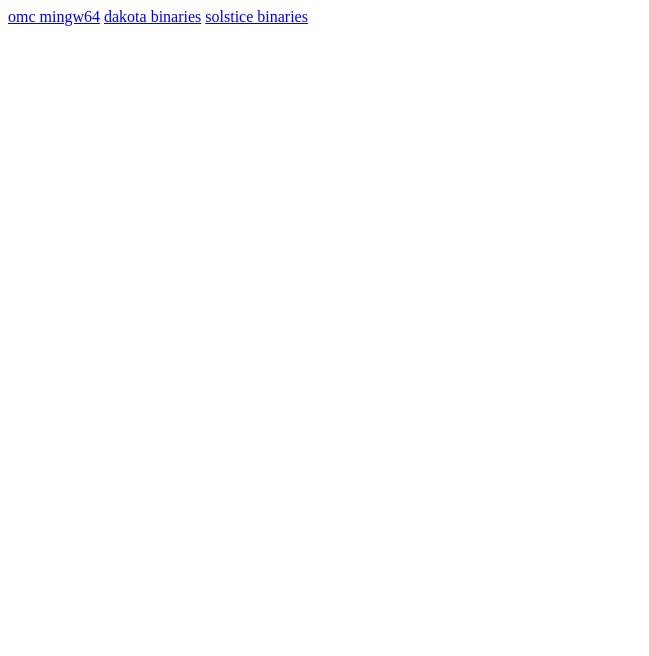
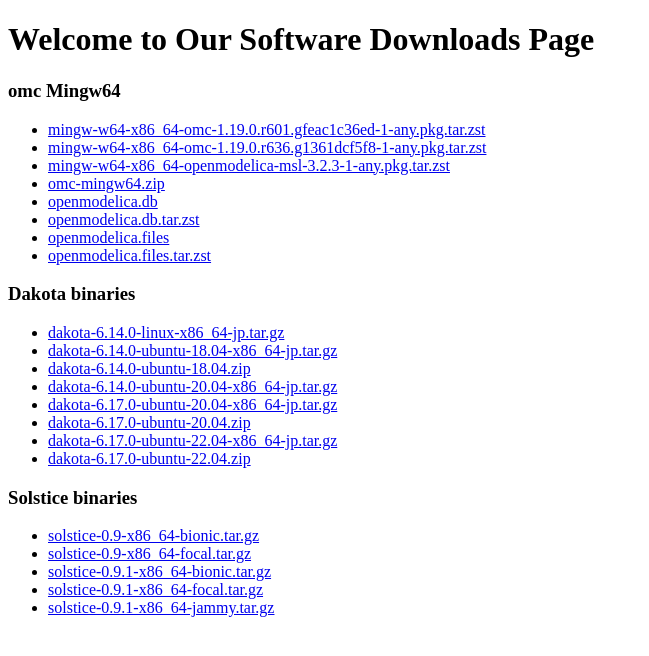
Before and after one commit to yewang726/test-gitpage.github.io, a plain HTML site: page index.html in a window 1280 px wide. Shown: the whole page, without its empty margins (0-649 px from the left). Drawn offline with Linux system fonts and the light colour scheme.

Commit message:
add download links

```diff
--- a/index.html
+++ b/index.html
@@ -1,3 +1,47 @@
-<a href="https://github.com/yewang726/test-gitpage.github.io/tree/main/omc-mingw64" download>omc mingw64</a>
-<a href="https://github.com/yewang726/test-gitpage.github.io/tree/main/dakota-binaries" download>dakota binaries</a>
-<a href="https://github.com/yewang726/test-gitpage.github.io/tree/main/solstice-binaries" download>solstice binaries</a>
+<!DOCTYPE html>
+<html lang="en">
+<head>
+    <meta charset="UTF-8">
+    <meta name="viewport" content="width=device-width, initial-scale=1.0">
+    <title>Software Installation Downloads</title>
+</head>
+<body>
+    <h1>Welcome to Our Software Downloads Page</h1>
+
+<h3>omc Mingw64</h3>
+<ul>
+    <li><a href="https://github.com/yewang726/test-gitpage.github.io/blob/main/omc-mingw64/mingw-w64-x86_64-omc-1.19.0.r601.gfeac1c36ed-1-any.pkg.tar.zst"download>mingw-w64-x86_64-omc-1.19.0.r601.gfeac1c36ed-1-any.pkg.tar.zst</a></li>
+    <li><a href="https://github.com/yewang726/test-gitpage.github.io/blob/main/omc-mingw64/mingw-w64-x86_64-omc-1.19.0.r636.g1361dcf5f8-1-any.pkg.tar.zst"download>mingw-w64-x86_64-omc-1.19.0.r636.g1361dcf5f8-1-any.pkg.tar.zst</a></li>
+    <li><a href="https://github.com/yewang726/test-gitpage.github.io/blob/main/omc-mingw64/mingw-w64-x86_64-openmodelica-msl-3.2.3-1-any.pkg.tar.zst"download>mingw-w64-x86_64-openmodelica-msl-3.2.3-1-any.pkg.tar.zst</a></li>
+    <li><a href="https://github.com/yewang726/test-gitpage.github.io/blob/main/omc-mingw64/omc-mingw64.zip"download>omc-mingw64.zip</a></li>
+    <li><a href="https://github.com/yewang726/test-gitpage.github.io/blob/main/omc-mingw64/openmodelica.db"download>openmodelica.db</a></li>
+    <li><a href="https://github.com/yewang726/test-gitpage.github.io/blob/main/omc-mingw64/openmodelica.db.tar.zst"download>openmodelica.db.tar.zst</a></li>
+    <li><a href="https://github.com/yewang726/test-gitpage.github.io/blob/main/omc-mingw64/openmodelica.files"download>openmodelica.files</a></li>
+    <li><a href="https://github.com/yewang726/test-gitpage.github.io/blob/main/omc-mingw64/openmodelica.files.tar.zst"download>openmodelica.files.tar.zst</a></li>
+
+</ul>
+
+<h3>Dakota binaries</h3>
+<ul>
+    <li><a href="https://github.com/yewang726/test-gitpage.github.io/tree/main/dakota-binaries/dakota-6.14.0-linux-x86_64-jp.tar.gz" download>dakota-6.14.0-linux-x86_64-jp.tar.gz</a></li>
+    <li><a href="https://github.com/yewang726/test-gitpage.github.io/tree/main/dakota-binaries/dakota-6.14.0-ubuntu-18.04-x86_64-jp.tar.gz" download>dakota-6.14.0-ubuntu-18.04-x86_64-jp.tar.gz</a></li>
+    <li><a href="https://github.com/yewang726/test-gitpage.github.io/tree/main/dakota-binaries/dakota-6.14.0-ubuntu-18.04.zip" download>dakota-6.14.0-ubuntu-18.04.zip</a></li>
+    <li><a href="https://github.com/yewang726/test-gitpage.github.io/tree/main/dakota-binaries/dakota-6.14.0-ubuntu-20.04-x86_64-jp.tar.gz" download>dakota-6.14.0-ubuntu-20.04-x86_64-jp.tar.gz</a></li>
+    <li><a href="https://github.com/yewang726/test-gitpage.github.io/tree/main/dakota-binaries/dakota-6.17.0-ubuntu-20.04-x86_64-jp.tar.gz" download>dakota-6.17.0-ubuntu-20.04-x86_64-jp.tar.gz</a></li>
+    <li><a href="https://github.com/yewang726/test-gitpage.github.io/tree/main/dakota-binaries/dakota-6.17.0-ubuntu-20.04.zip" download>dakota-6.17.0-ubuntu-20.04.zip</a></li>
+    <li><a href="https://github.com/yewang726/test-gitpage.github.io/tree/main/dakota-binaries/dakota-6.17.0-ubuntu-22.04-x86_64-jp.tar.gz" download>dakota-6.17.0-ubuntu-22.04-x86_64-jp.tar.gz</a></li>
+    <li><a href="https://github.com/yewang726/test-gitpage.github.io/tree/main/dakota-binaries/dakota-6.17.0-ubuntu-22.04.zip" download>dakota-6.17.0-ubuntu-22.04.zip</a></li>
+</ul>
+
+
+<h3>Solstice binaries</h3>
+<ul>
+    <li><a href="https://github.com/yewang726/test-gitpage.github.io/tree/main/solstice-binaries/solstice-0.9-x86_64-bionic.tar.gz" download>solstice-0.9-x86_64-bionic.tar.gz</a></li>
+    <li><a href="https://github.com/yewang726/test-gitpage.github.io/tree/main/solstice-binaries/solstice-0.9-x86_64-focal.tar.gz" download>solstice-0.9-x86_64-focal.tar.gz</a></li>
+    <li><a href="https://github.com/yewang726/test-gitpage.github.io/tree/main/solstice-binaries/solstice-0.9.1-x86_64-bionic.tar.gz" download>solstice-0.9.1-x86_64-bionic.tar.gz</a></li>
+    <li><a href="https://github.com/yewang726/test-gitpage.github.io/tree/main/solstice-binaries/solstice-0.9.1-x86_64-focal.tar.gz" download>solstice-0.9.1-x86_64-focal.tar.gz</a></li>
+    <li><a href="https://github.com/yewang726/test-gitpage.github.io/tree/main/solstice-binaries/solstice-0.9.1-x86_64-jammy.tar.gz" download>solstice-0.9.1-x86_64-jammy.tar.gz</a></li>
+</ul>
+
+</body>
+</html>
```
